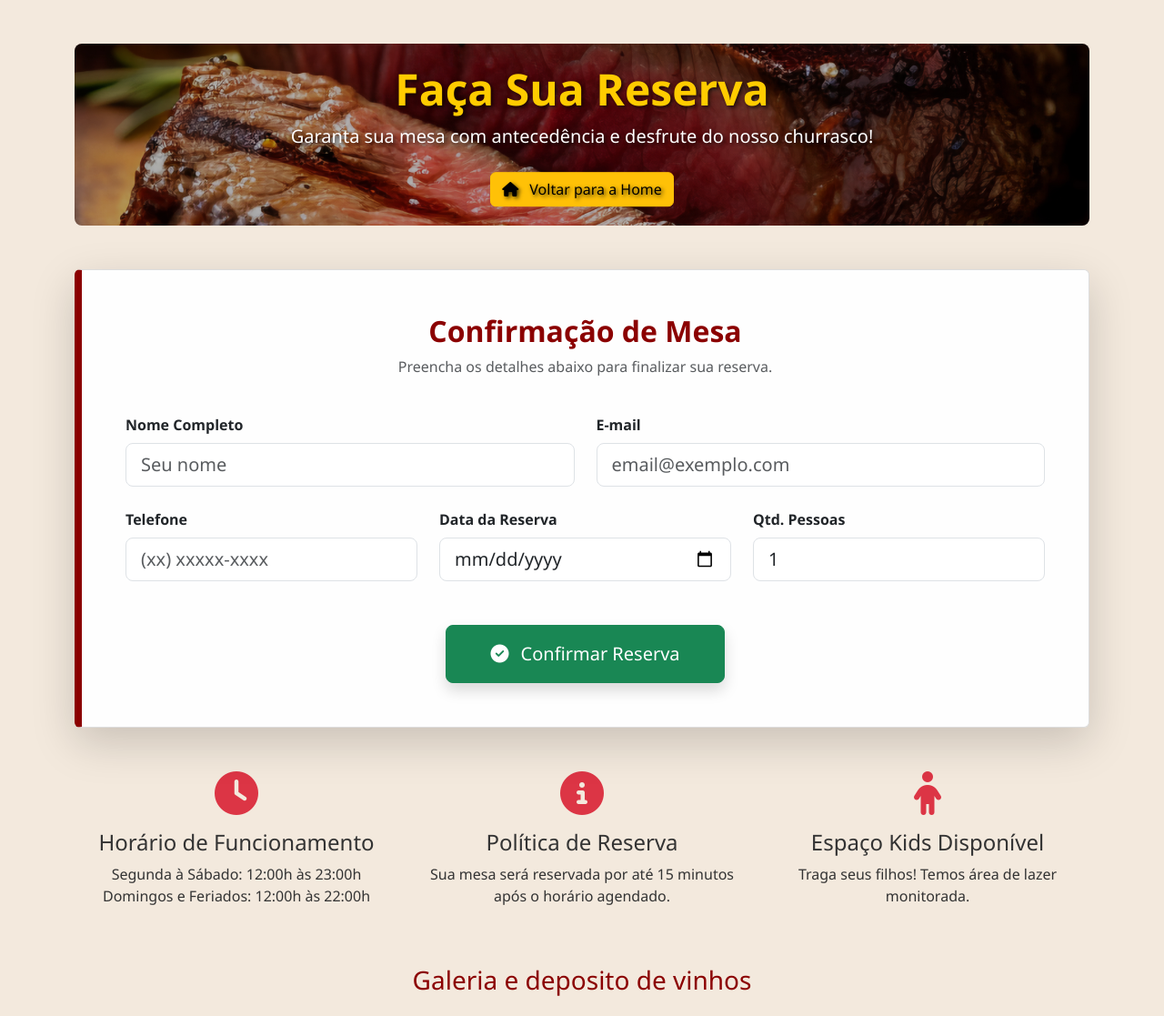
After one commit to felipecezario729/back_end_trabalho, a Django app: page /reserva/ in a window 1280 px wide. The commit adds this page. Shown: the top 1117 px of the page at 91% size. Run offline with Django 5.2, Linux system fonts and the light colour scheme.

Commit message:
Mensagem descrevendo o que foi alterado

```diff
--- a/APP/urls.py
+++ b/APP/urls.py
@@ -18,7 +18,8 @@ Including another URLconf
 
 from django.contrib import admin
 from django.urls import path, include # 👈 Garanta que 'include' está aqui!
-
+from django.urls import path
+from CRUD import views
 urlpatterns = [
     # 1. URLs do Admin
     path('admin/', admin.site.urls),
@@ -27,5 +28,19 @@ urlpatterns = [
     # A rota vazia ('') significa que as URLs do CRUD serão carregadas na raiz do site.
     path('', include('CRUD.urls')), # 🚨 CORREÇÃO APLICADA AQUI 🚨
 
+
+
+
+    path('', views.home, name='home'),
+    path('reserva/', views.reserva, name='reserva'),
+
+
+
+    path('admin/', admin.site.urls),
+    path('', include('CRUD.urls')),  # Inclui as urls do app CRUD
+
+
+
+
     # Nota: Use o nome da pasta do seu app como string de importação: 'CRUD.urls'
 ]
--- /dev/null
+++ b/CRUD/templates/reserva.html
@@ -0,0 +1,215 @@
+{% load static %}
+<!DOCTYPE html>
+<html lang="pt-br">
+<head>
+    <meta charset="UTF-8" />
+    <meta name="viewport" content="width=device-width, initial-scale=1" />
+    <title>Reserva - Churrascaria Gaúcha</title>
+
+    <link rel="stylesheet" href="https://cdnjs.cloudflare.com/ajax/libs/font-awesome/6.5.2/css/all.min.css"
+          integrity="sha512-SnH5WK+bZxgPHs44uWIX+LLJAJ9/2PkPKZ5QiAj6Ta86w+fsb2TkcmfRyVX3pBnMFcV7oQPJkl9QevSCWr3W6A=="
+          crossorigin="anonymous" referrerpolicy="no-referrer" />
+
+    <link href="https://cdn.jsdelivr.net/npm/bootstrap@5.3.3/dist/css/bootstrap.min.css"
+          rel="stylesheet"
+          integrity="sha384-QWTKZyjpPEjISv5WaRU9OFeRpok6YctnYmDr5pNlyT2bRjXh0JMhjY6hW+ALEwIH"
+          crossorigin="anonymous" />
+
+    <style>
+        /* Replicando estilos principais para manter a consistência */
+        body {
+            background-color: #f3e9dd;
+            color: #333333;
+            font-family: 'Segoe UI', sans-serif;
+        }
+        h1, h2, h3 {
+            color: #8B0000;
+        }
+        .card {
+            background-color: #fefefe;
+            border: 1px solid #ddd;
+        }
+        .btn-success {
+            background-color: #198754;
+            border-color: #198754;
+        }
+        .btn-danger {
+            background-color: #dc3545;
+            border-color: #dc3545;
+        }
+        .header-image {
+            max-width: 100%;
+            height: 200px; /* Mais baixo que na home */
+            object-fit: cover;
+            filter: brightness(0.7);
+            border-radius: 8px;
+        }
+        .header-text {
+            position: absolute;
+            top: 50%;
+            left: 50%;
+            transform: translate(-50%, -50%);
+            color: white;
+            text-shadow: 2px 2px 4px rgba(0, 0, 0, 0.7);
+            width: 100%;
+        }
+        .header-text h1 {
+            color: #ffcc00;
+        }
+    </style>
+</head>
+<body>
+
+<div class="container mt-5">
+    <div class="position-relative mb-5">
+        <img src="{% static 'churrascaria_gaucha.jpg' %}"
+              alt="Restaurante Gaúcho"
+              class="img-fluid header-image w-100" />
+
+        <div class="header-text text-center">
+            <h1 class="display-5 fw-bold">Faça Sua Reserva</h1>
+            <p class="lead">Garanta sua mesa com antecedência e desfrute do nosso churrasco!</p>
+            <a href="{% url 'home' %}" class="btn btn-warning mt-2">
+                <i class="fas fa-home me-2"></i> Voltar para a Home
+            </a>
+        </div>
+    </div>
+
+    <div class="card p-5 shadow-lg mb-5" style="border-left: 8px solid #8B0000;">
+        <div class="text-center mb-4">
+            <h2 style="color: #8B0000; font-weight: bold;">Confirmação de Mesa</h2>
+            <p class="text-muted">Preencha os detalhes abaixo para finalizar sua reserva.</p>
+        </div>
+
+        <form action="{% url 'url_para_salvar' %}" method="POST" class="row g-4 justify-content-center">
+            {% csrf_token %}
+
+            <div class="col-md-6">
+                <label for="id_nome" class="form-label fw-bold">Nome Completo</label>
+                <input type="text" class="form-control form-control-lg" id="id_nome" name="nome" placeholder="Seu nome" required />
+            </div>
+
+            <div class="col-md-6">
+                <label for="id_email" class="form-label fw-bold">E-mail</label>
+                <input type="email" class="form-control form-control-lg" id="id_email" name="email" placeholder="email@exemplo.com" required />
+            </div>
+
+            <div class="col-md-4">
+                <label for="id_telefone" class="form-label fw-bold">Telefone</label>
+                <input type="text" class="form-control form-control-lg" id="id_telefone" name="telefone" placeholder="(xx) xxxxx-xxxx" required />
+            </div>
+
+            <div class="col-md-4">
+                <label for="id_data" class="form-label fw-bold">Data da Reserva</label>
+                <input type="date" class="form-control form-control-lg" id="id_data" name="data_reserva" required />
+            </div>
+
+            <div class="col-md-4">
+                <label for="id_qtd" class="form-label fw-bold">Qtd. Pessoas</label>
+                <input type="number" class="form-control form-control-lg" id="id_qtd" name="qtd_pessoas" required min="1" value="1" />
+            </div>
+
+            <div class="col-12 text-center mt-5">
+                <button type="submit" class="btn btn-success btn-lg px-5 py-3 shadow">
+                    <i class="fas fa-check-circle me-2"></i> Confirmar Reserva
+                </button>
+            </div>
+        </form>
+    </div>
+
+    <div class="row text-center mb-5">
+        <div class="col-md-4">
+            <i class="fa fa-clock fa-3x text-danger mb-3"></i>
+            <h4>Horário de Funcionamento</h4>
+            <p>Segunda à Sábado: 12:00h às 23:00h<br>Domingos e Feriados: 12:00h às 22:00h</p>
+        </div>
+        <div class="col-md-4">
+            <i class="fa fa-info-circle fa-3x text-danger mb-3"></i>
+            <h4>Política de Reserva</h4>
+            <p>Sua mesa será reservada por até 15 minutos após o horário agendado.</p>
+        </div>
+        <div class="col-md-4">
+            <i class="fa fa-child fa-3x text-danger mb-3"></i>
+            <h4>Espaço Kids Disponível</h4>
+            <p>Traga seus filhos! Temos área de lazer monitorada.</p>
+        </div>
+    </div>
+    <div class="mb-5">
+        <h3 class="text-center mb-4" style="color: #8B0000;">Galeria e deposito de vinhos</h3>
+
+        <div class="row row-cols-1 row-cols-md-3 g-4">
+            {% for i in "123456" %}
+            <div class="col">
+                <div class="card h-100 shadow-sm">
+                    <img src="{% static 'fotosreserva/foto' %}{{ i }}.png"
+                         class="card-img-top"
+                         alt="galeria {{ i }}"
+                         style="height: 220px; object-fit: cover;">
+                    <div class="card-body">
+                        <h5 class="card-title text-center">espaço {{ i }}</h5>
+                        <p class="card-text text-center">Um pouco do nosso espaço.</p>
+                    </div>
+                </div>
+            </div>
+            {% endfor %}
+        </div>
+
+    </div>
+</div>
+
+<script src="https://cdn.jsdelivr.net/npm/bootstrap@5.3.3/dist/js/bootstrap.bundle.min.js"
+        integrity="sha384-YvpcrYf0tY3lHB60NNkmXc5s9fDVZLESaAA55NDzOxhy9GkcIdslK1eN7N6jIeHz"
+        crossorigin="anonymous">
+</script>
+</body>
+<footer class="text-light py-5 mt-5" style="background-color: #000;">
+    <div class="container">
+        <div class="row">
+            <div class="col-md-4 mb-4">
+                <h5 class="fw-bold">LOCALIZAÇÃO</h5>
+                <ul class="list-unstyled">
+                    <li><i class="fa fa-map-marker-alt text-danger me-2"></i> Projeto final Senac-Rj</li>
+                </ul>
+
+                <h5 class="fw-bold mt-4">HORÁRIOS</h5>
+                <ul class="list-unstyled">
+                    <li><i class="fa fa-clock text-danger me-2"></i> Segunda à Sábado de 12:00h às 23:00h</li>
+                    <li><i class="fa fa-clock text-danger me-2"></i> Domingos e Feriados de 12:00h às 22:00h</li>
+                </ul>
+            </div>
+
+            <div class="col-md-4 mb-4">
+                <h5 class="fw-bold">FORMAS DE PAGAMENTO</h5>
+                <div class="d-flex flex-wrap align-items-center gap-2 mt-3">
+                    <img src="{% static 'icones/mastercard.png' %}" alt="Mastercard" height="35">
+                    <img src="{% static 'icones/visa.png' %}" alt="Visa" height="35">
+                    <img src="{% static 'icones/elo.png' %}" alt="Elo" height="35">
+                    <img src="{% static 'icones/vr.png' %}" alt="VR" height="35">
+                    <img src="{% static 'icones/ticket.png' %}" alt="Ticket" height="35">
+                </div>
+            </div>
+
+            <div class="col-md-4 mb-4">
+                <h5 class="fw-bold">PROMOÇÕES ESPECIAIS</h5>
+                <p>Receba promoções especiais e novidades da Churrascaria Gaúcha no seu e-mail.</p>
+                <form>
+                    <div class="input-group">
+                        <input type="email" class="form-control" placeholder="Email" required>
+                        <button class="btn btn-danger" type="submit">ENVIAR</button>
+                    </div>
+                </form>
+
+                <h5 class="fw-bold mt-4">SIGA-NOS</h5>
+                <div class="d-flex gap-3 mt-3">
+                    <a href="#" class="text-light fs-4"><i class="fab fa-facebook"></i></a>
+                    <a href="#" class="text-light fs-4"><i class="fab fa-instagram"></i></a>
+                </div>
+            </div>
+        </div>
+
+        <hr class="border-secondary" />
+        <p class="text-center text-muted mb-0">© 2025 Churrascaria Gaúcha - Todos os direitos reservados.</p>
+    </div>
+</footer>
+
+</html>
--- a/CRUD/urls.py
+++ b/CRUD/urls.py
@@ -17,6 +17,12 @@ urlpatterns = [
     # Mapeia a URL 'delete/ID/' para a view 'delete'
     path('delete/<int:id>/', views.delete, name='url_para_deletar'),
 
+
+
+    path('', views.home, name='home'),
+    path('reserva/', views.reserva, name='reserva'),
+
+
     # Se precisar de um URL para edição:
     # path('update/<int:id>/', views.update, name='url_para_update'),
 ]
--- a/CRUD/views.py
+++ b/CRUD/views.py
@@ -3,18 +3,7 @@
 from django.db import models
 from .models import Pessoa
 from django.shortcuts import render, redirect
-# PROVAVELMENTE NO SEU CRUD/views.py
 
-
-# Importe seu modelo 'Pessoa' (ajuste o caminho se necessário)
-
-# Certifique-se de que a função 'home' está no escopo de 'redirect'
-
-# CRUD/views.py (Código Corrigido)
-
-from django.shortcuts import render, redirect
-# 🌟 OBRIGATÓRIO: APENAS IMPORTE O MODELO, NÃO O DEFINA AQUI!
-from .models import Pessoa
 
 # Suas funções de View
 def home(request):
@@ -40,3 +29,11 @@ def delete(request, id):
     pessoa.delete()
     return redirect(home)
 # CRUD/views.py
+
+
+
+def home(request):
+    return render(request, 'index.html')
+
+def reserva(request):
+    return render(request, 'reserva.html')
```
Also changed, not shown: CRUD/templates/cadastrodereserva.html (deleted, +0 -14 lines), CRUD/templates/index.html (+10 -44 lines), APP/wsgi.py (line endings or trailing spaces), CRUD/static/fotosreserva/foto1.png (added), CRUD/static/fotosreserva/foto4.png (added), CRUD/static/fotosreserva/foto5.png (added), db.sqlite3, 3 other files.
